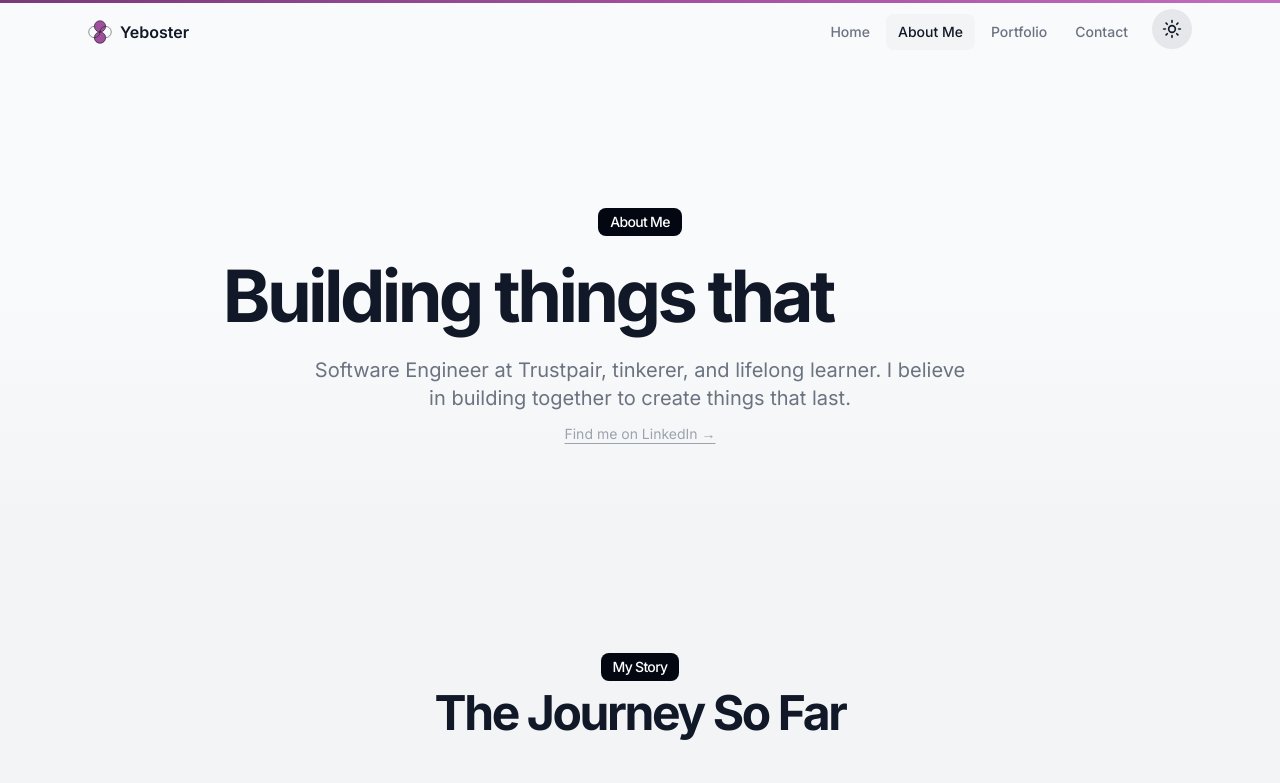
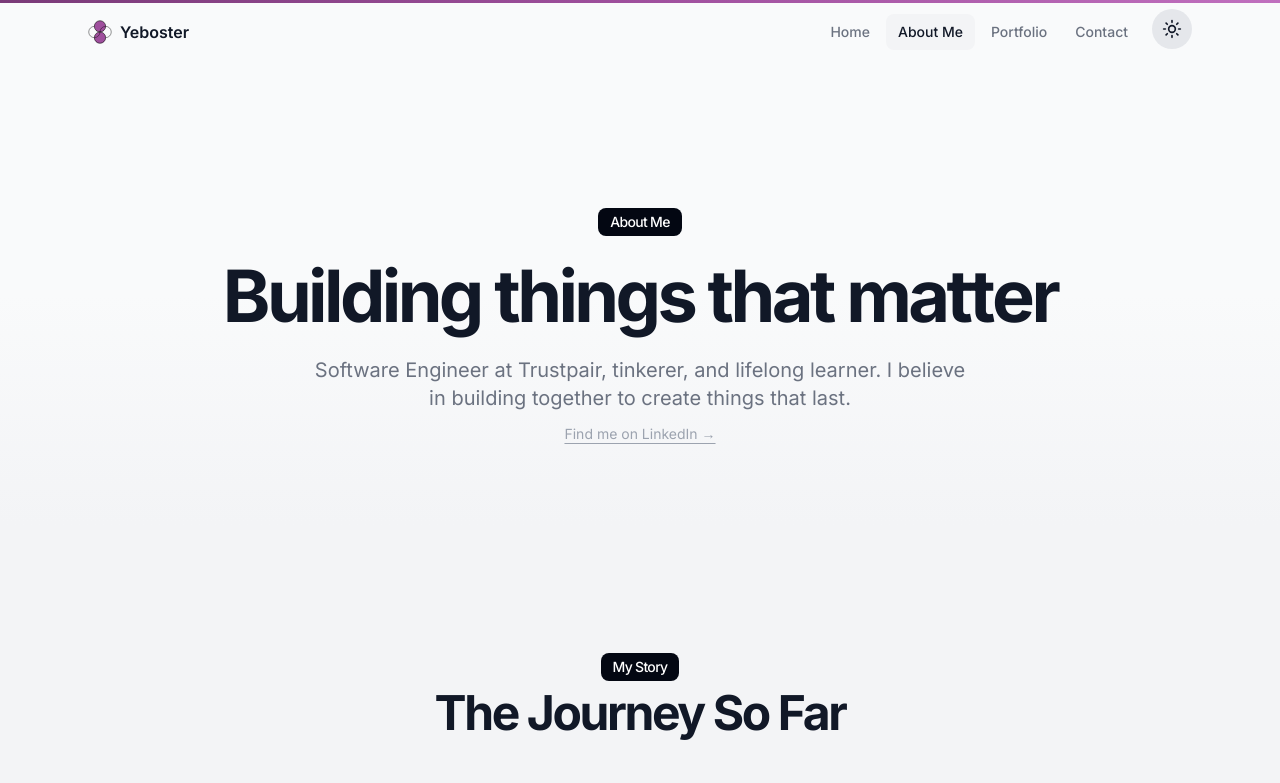
Before and after one commit to yeboster/landing, a Next.js app: page /about in a window 1280 px wide. Shown: the top 783 px of the page. Built offline with nearby package versions, Linux system fonts and the light colour scheme.

Commit message:
about: drop gradient on 'matter' — faded to invisible on dark bg

```diff
--- a/src/components/about-client.tsx
+++ b/src/components/about-client.tsx
@@ -116,9 +116,7 @@ export default function About() {
           </motion.div>
           <h1 className="mt-6 text-4xl font-bold tracking-tighter sm:text-5xl md:text-6xl lg:text-7xl" aria-label="Building things that matter">
             <SplitText text="Building things that" by="word" />{' '}
-            <span className="bg-gradient-to-r from-gray-900 via-gray-600 to-gray-400 dark:from-white dark:via-gray-300 dark:to-gray-800/50 bg-clip-text text-transparent">
-              <SplitText text="matter" by="letter" />
-            </span>
+            <SplitText text="matter" by="letter" />
           </h1>
           <motion.p
             className="mt-6 max-w-2xl mx-auto text-lg text-gray-500 dark:text-gray-300 md:text-xl"
```
